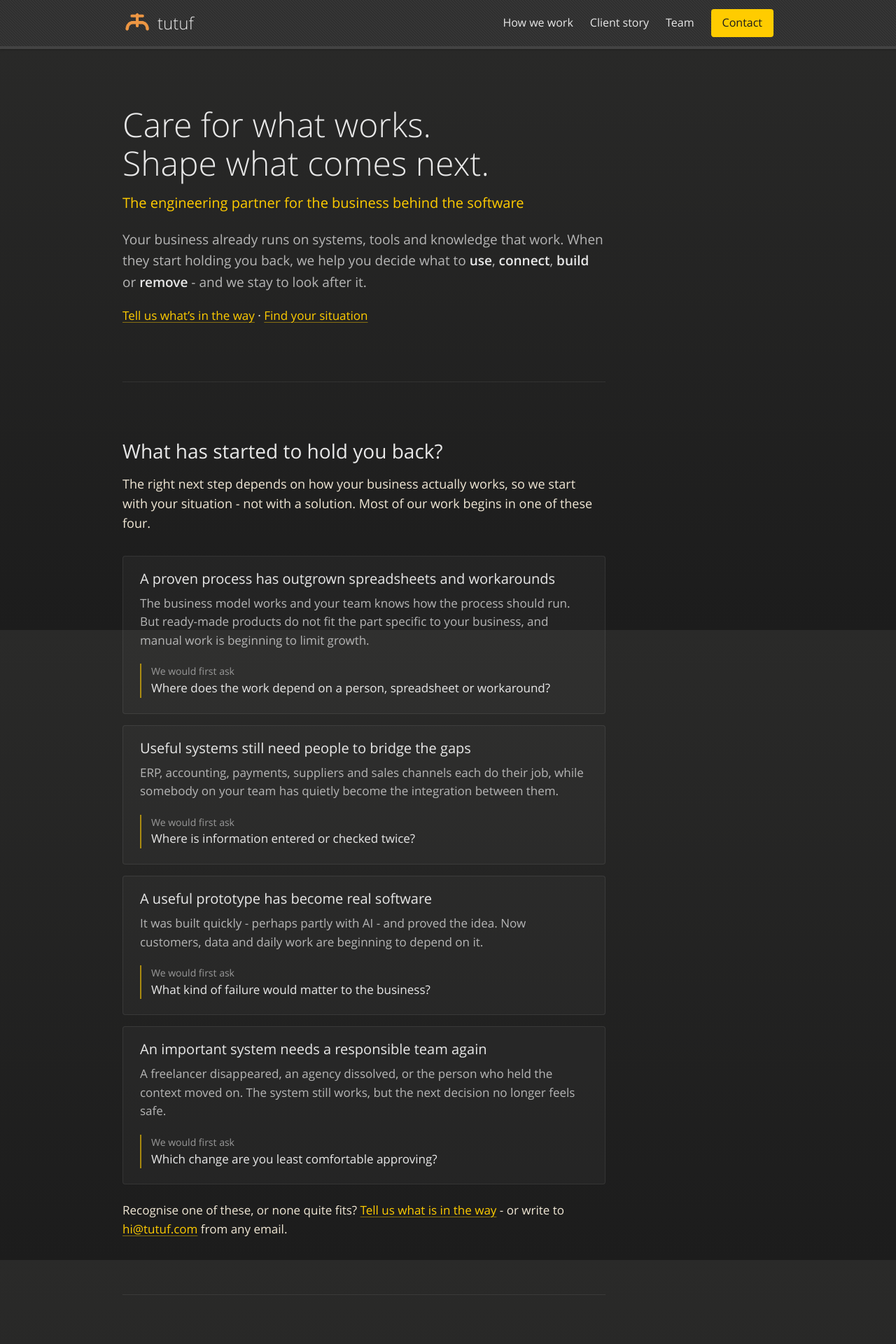
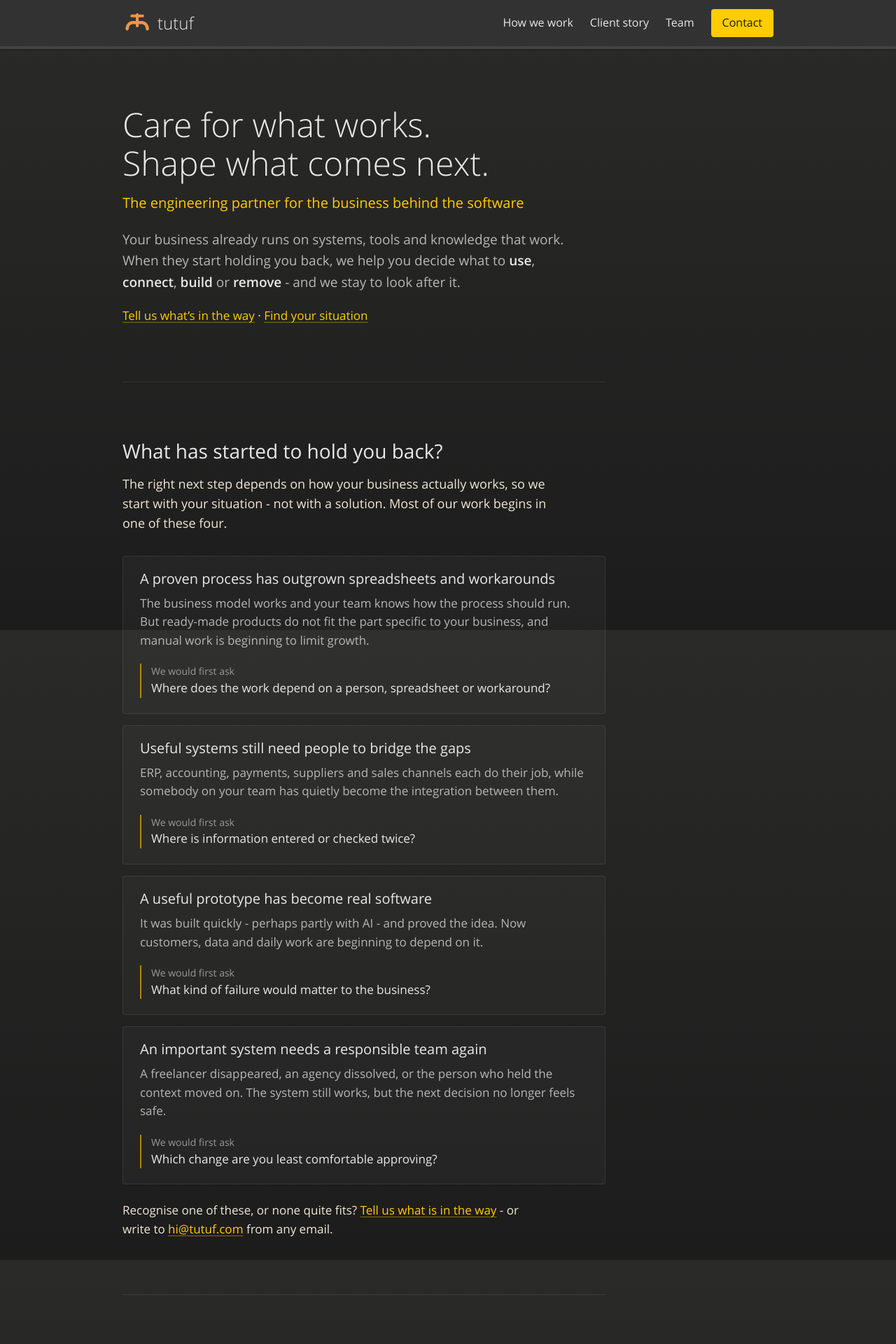
Before and after one commit to tutuf/tutuf.github.io, a Jekyll site: the page built from index.md, in a window 1280 px wide. Shown: the top 1920 px of the page at 70% size. Built offline with Jekyll 4.4.1, drawn with Linux system fonts in a browser that asks for light colours.

Commit message:
Keep running text to about 65 characters a line
Shorter lines are easier to follow from one line to the next. Text
inside cards and stages keeps the wider measure so it fills its box.

Co-Authored-By: Claude Opus 5.5 <noreply@anthropic.com>

```diff
--- a/assets/css/style.scss
+++ b/assets/css/style.scss
@@ -267,10 +267,17 @@ summary {
     color: $steel;
   }
 
-  // keep lines to roughly 75 characters
-  p:not(.cta):not(.note),
-  > ul:not(.answers) {
+  // running text keeps to roughly 65 characters a line, which is easier to
+  // follow from one line to the next; text inside cards and stages keeps
+  // the wider measure so it fills its box
+  p:not(.cta):not(.note) {
     max-width: 38em;
+  }
+
+  > p:not(.cta):not(.note),
+  > ul:not(.answers),
+  .hero p:not(.cta):not(.note) {
+    max-width: 34em;
   }
 
   h1,
```
